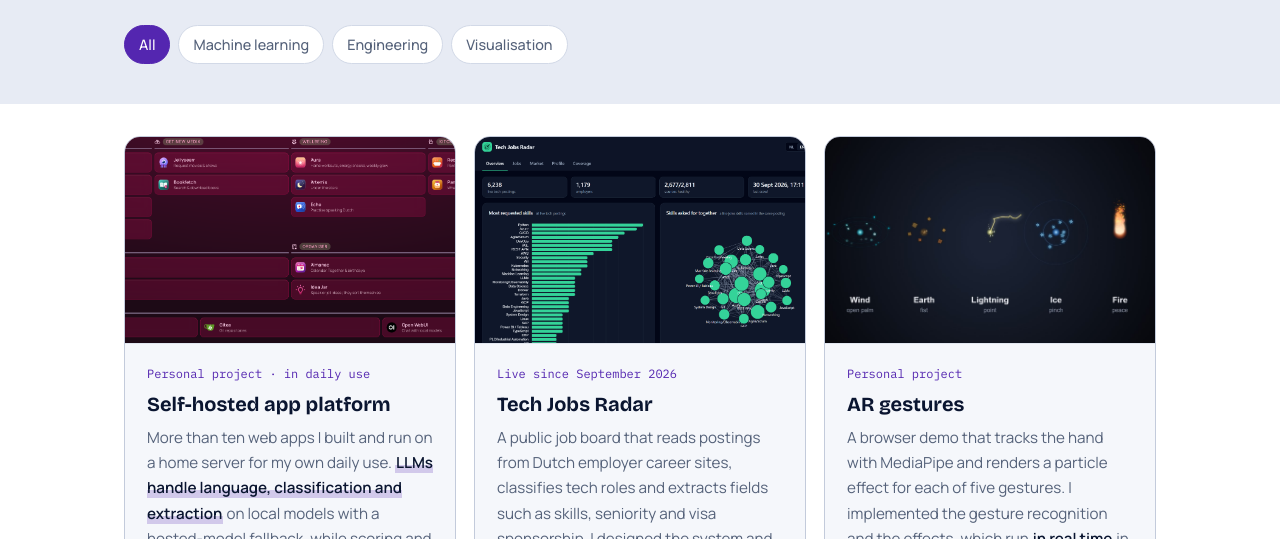
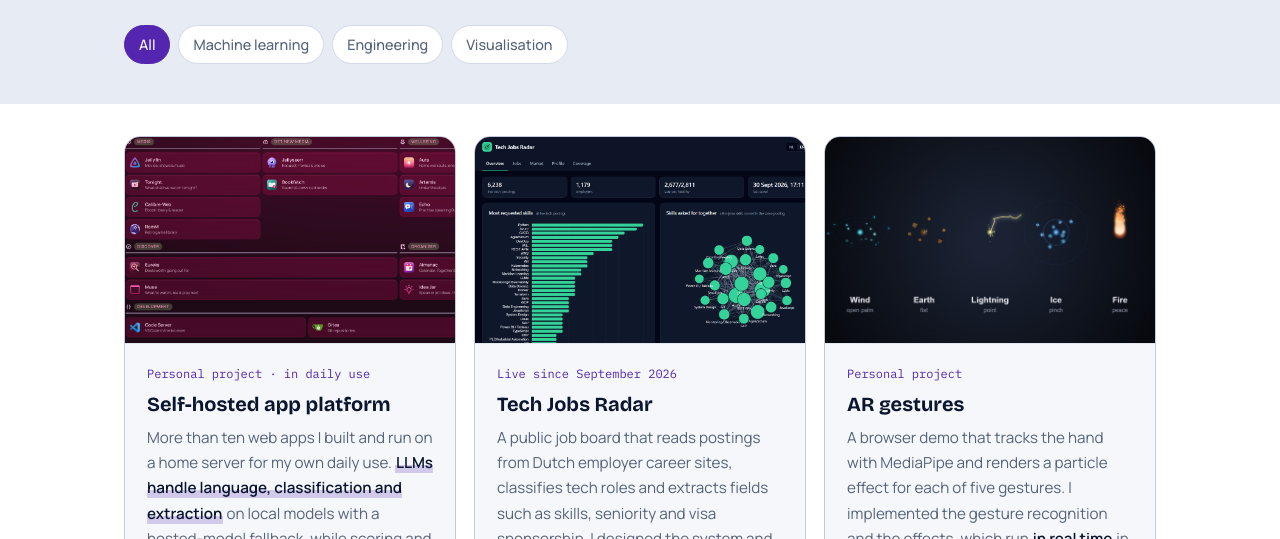
Before and after one commit to Shreya-Sebastian/Shreya-Sebastian.github.io, a plain HTML site: page projects/index.html in a window 1280 px wide. Shown: the part 261-800 px from the top of the page. Drawn offline with nearby package versions, Linux system fonts and the light colour scheme.

Commit message:
projects: start the homelab thumbnail at the leftmost tiles, no left gutter

```diff
--- a/projects/index.html
+++ b/projects/index.html
@@ -45,7 +45,7 @@
 <div class="container" style="padding-bottom:72px">
 <div class="grid-auto project-grid">
 <article class="card" data-kind="engineering">
-  <div class="thumb"><img src="/img/platform_dashboard.png" width="1920" height="648" style="object-position:center" alt="The platform's dashboard: a dark grid of app tiles grouped by purpose, each with an icon, name and one-line description, reached through one sign-on" loading="lazy"></div>
+  <div class="thumb"><img src="/img/platform_dashboard.png" width="1920" height="648" style="object-position:11% center" alt="The platform's dashboard: a dark grid of app tiles grouped by purpose, each with an icon, name and one-line description, reached through one sign-on" loading="lazy"></div>
   <div class="card-body">
     <span class="kicker">Personal project · in daily use</span>
     <h3><a href="/projects/homelab/">Self-hosted app platform</a></h3>
```
